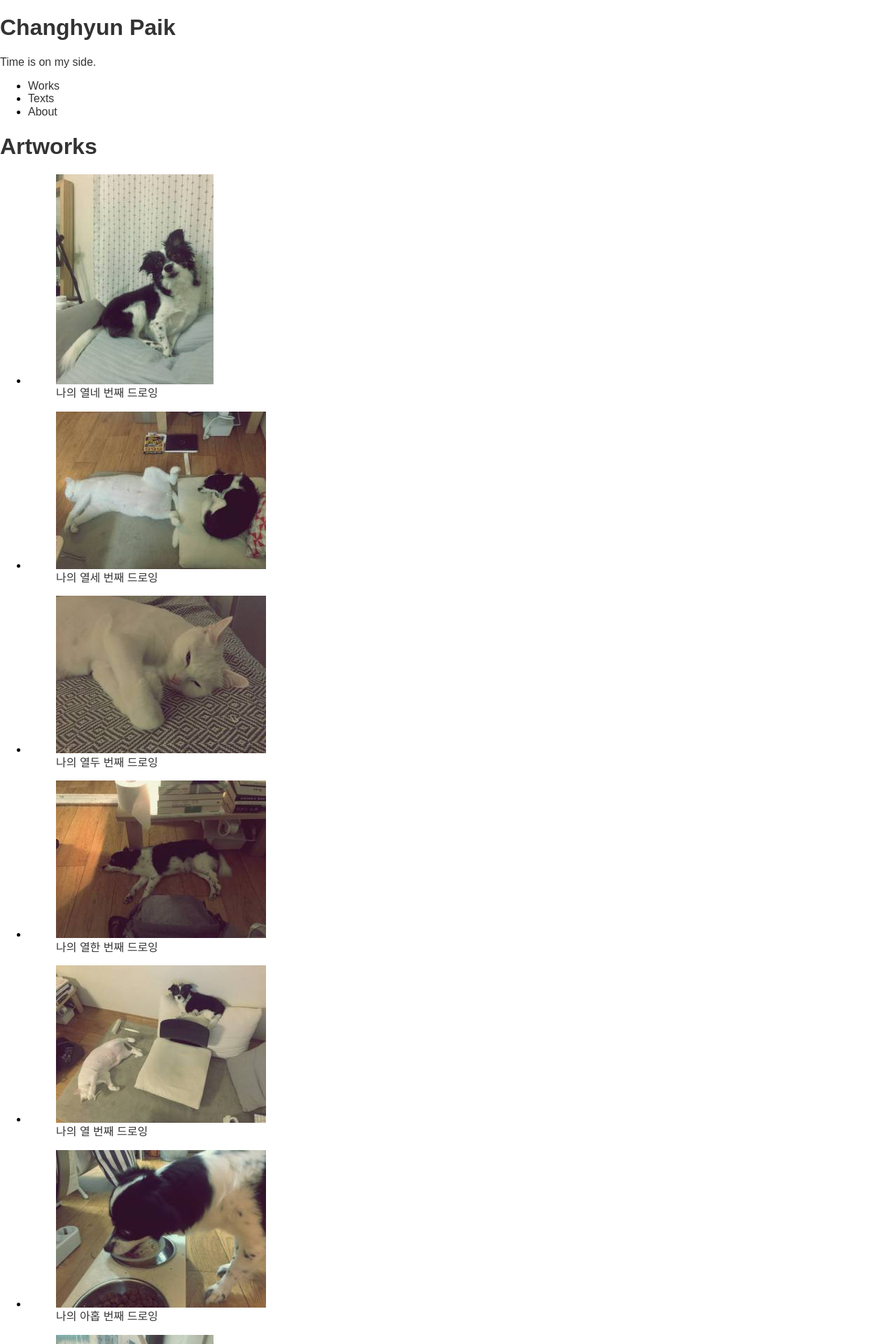
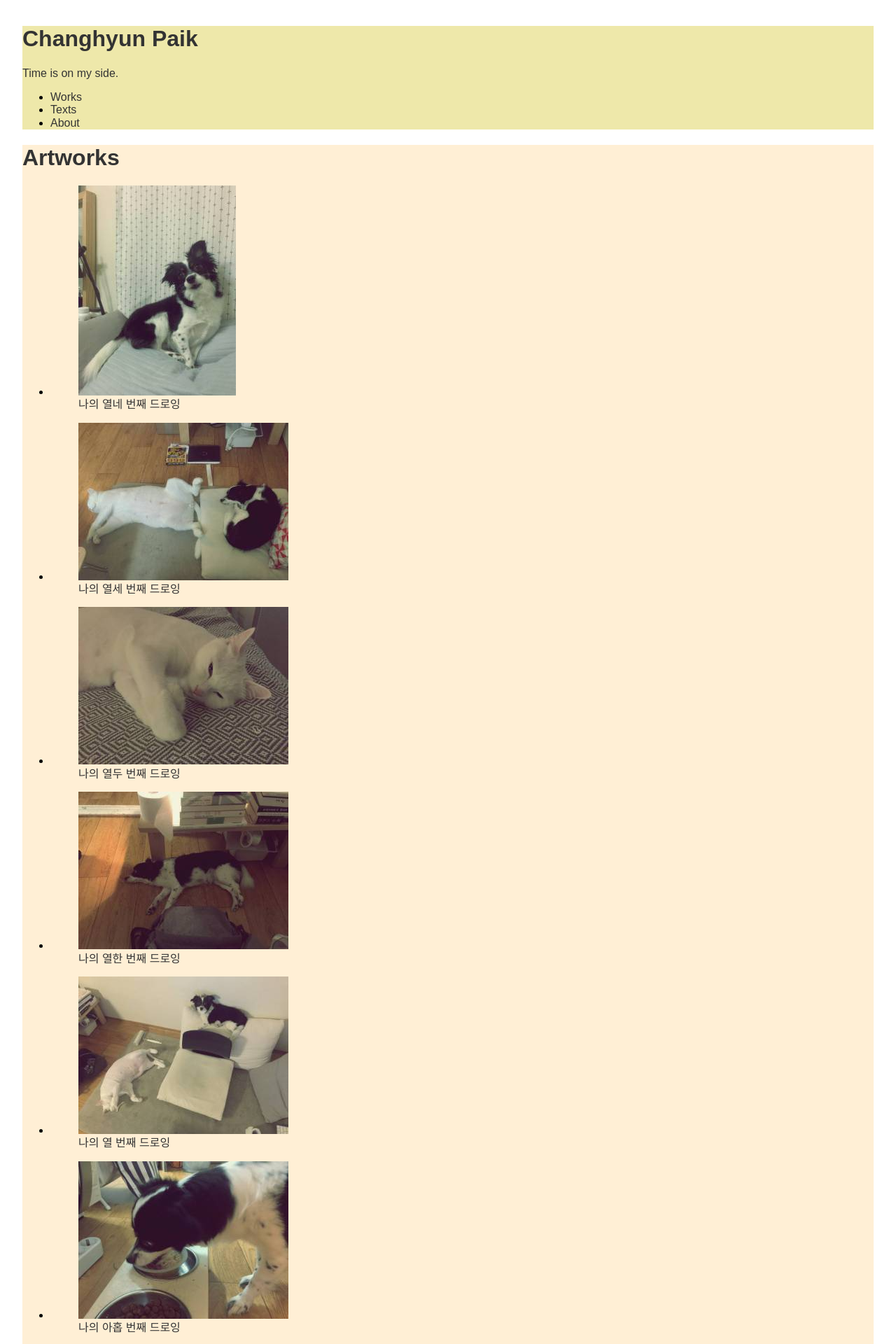
Before and after one commit to paikwiki/jt-alpha, a Jekyll site: the page built from index.html, in a window 1280 px wide. Shown: the top 1920 px of the page at 70% size. Built offline with Jekyll 4.4.1, drawn with Linux system fonts in a browser that asks for light colours.

Commit message:
Add layout.scss:postal_horn:

```diff
--- a/_layouts/default.html
+++ b/_layouts/default.html
@@ -10,15 +10,15 @@
 </head>
 <body>
   <article class="global-wrapper">
-    <header>
+    <header class="site-header">
       <h1><a href="{{ '/' | prepend:site.baseurl }}">{{ site.title }}</a></h1>
       <p>{{ site.description }}</p>
       {% include navigation.html %}
     </header>
-    <section class="content">
+    <section class="site-content">
       {{ content }}
     </section>
-    <footer>
+    <footer class="site-footer">
       <p class="copyright">
         &copy; <a href="mailto://{{ site.data.author.email }}">{{ site.data.author.name }}</a>, {{ site.data.author.copyright_year }}.
       </p>
--- a/_sass/base.scss
+++ b/_sass/base.scss
@@ -1,5 +1,6 @@
-// TODO: Add Noto Sans KR
-// @import url(https://fonts.googleapis.com/earlyaccess/notosanskr.css);
+html {
+  font-size: 12pt;
+}
 
 h1, h2, h3, h4, h5, h6,
 p, span, pre, a, blockquote {
--- /dev/null
+++ b/_sass/layout.scss
@@ -0,0 +1,12 @@
+.global-wrapper {
+  padding: 1rem 2rem;
+  .site-header {
+    background-color: palegoldenrod;
+  }
+  .site-content {
+    background-color: papayawhip;
+  }
+  .site-footer {
+    background-color: lavender;
+  }
+}
--- a/css/styles.scss
+++ b/css/styles.scss
@@ -5,3 +5,4 @@
 
 @import "fonts";
 @import "base";
+@import "layout";
```
Also changed, not shown: _sass/fonts.scss (line endings or trailing spaces).
